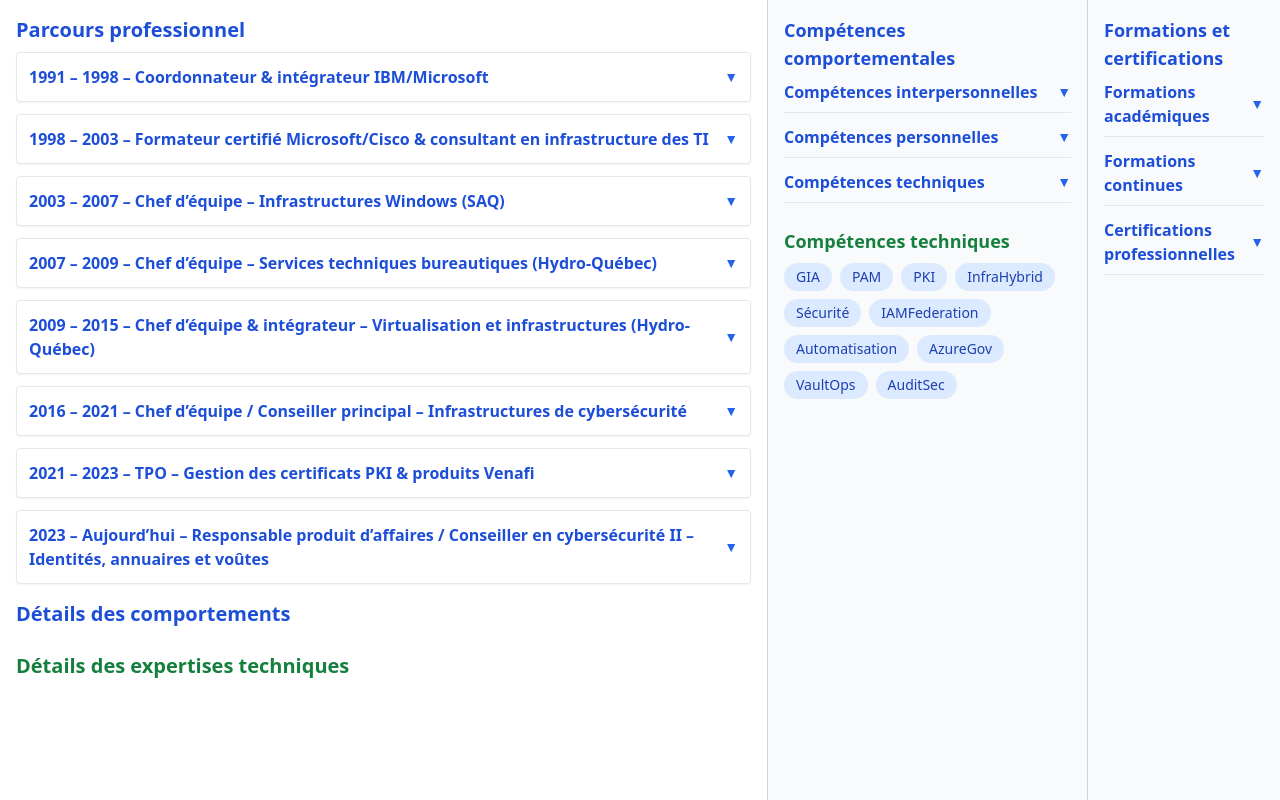
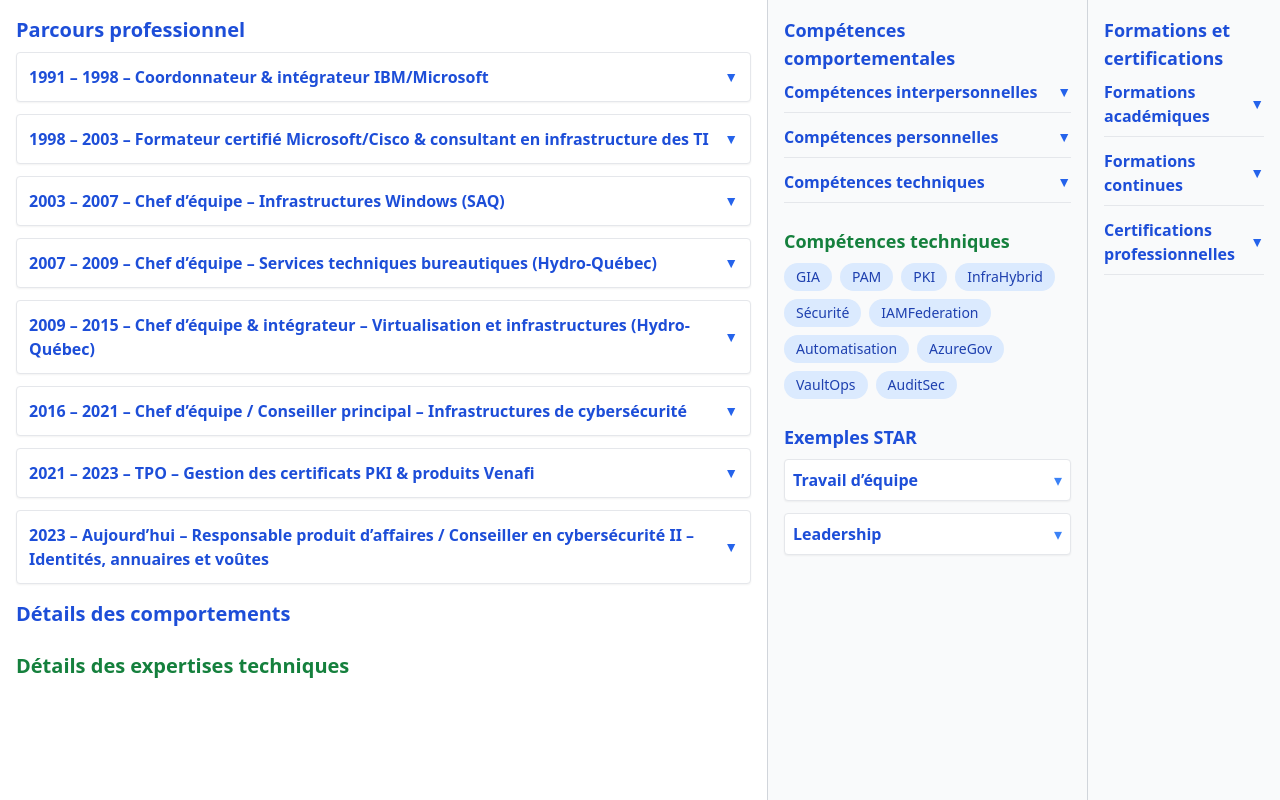
Before and after one commit to yanicktanefo/Dashboard_Entrevue, a plain HTML site: page index.html in a window 1280 px wide. Drawn offline with nearby package versions, Linux system fonts and the light colour scheme.

Commit message:
star de base fonctionne

```diff
--- a/index.html
+++ b/index.html
@@ -3,7 +3,7 @@
 <head>
   <meta charset="UTF-8" />
   <meta name="viewport" content="width=device-width, initial-scale=1.0" />
-  <title>Dashboard Entrevue – Version 3 colonnes</title>
+  <title>Dashboard Entrevue – Version 3 colonnes + Exemples STAR</title>
   <script src="https://cdn.tailwindcss.com"></script>
   <style>
     body {
@@ -58,8 +58,13 @@
         <h2 class="text-lg font-bold text-green-700 mb-2">Compétences techniques</h2>
         <div id="competencesTechniques" class="flex flex-wrap gap-2"></div>
       </section>
+
+      <!-- Exemples STAR -->
+      <section>
+        <h2 class="text-lg font-bold text-blue-700 mb-2">Exemples STAR</h2>
+        <div id="exemplesSTAR" class="space-y-3"></div>
+      </section>
     </div>
-
 
     <!-- ==================== COLONNE 3 – Formations (15%) ==================== -->
     <div class="w-[15%] h-full flex flex-col overflow-y-auto p-4 space-y-6 bg-gray-50">
--- a/script.js
+++ b/script.js
@@ -225,36 +225,62 @@ async function chargerFormationsCertifications() {
 // =========================
 // EXEMPLES STAR
 // =========================
+// === CHARGEMENT DES EXEMPLES STAR ===
 async function chargerExemplesSTAR() {
-  const zone = document.getElementById("exemplesSTAR");
-  zone.innerHTML = `<p class="text-gray-500 italic">Chargement des exemples STAR...</p>`;
+  try {
+    const r = await fetch("star_examples.json");
+    if (!r.ok) throw new Error("Erreur de chargement du fichier STAR");
+    const data = await r.json();
 
-  try {
-    const response = await fetch("star_examples.json");
-    const data = await response.json();
+    const container = document.getElementById("exemplesSTAR");
+    container.innerHTML = "";
 
-    zone.innerHTML = Object.keys(data).map(cat => `
-      <div class="border-b pb-2 mb-2">
-        <h4 class="font-semibold text-blue-700 flex justify-between items-center cursor-pointer" data-cat="${cat}">
-          <span>${cat}</span><span class="text-blue-600 text-sm font-bold">▼</span>
-        </h4>
-        <div id="star-${cat.replace(/\s+/g, '-')}" class="hidden ml-3 mt-1">
-          ${data[cat].map(ex => `
-            <div class="bg-gray-50 p-2 rounded hover:bg-blue-50 transition">
-              <p class="font-semibold text-blue-800">${ex.titre}</p>
-              <p class="text-sm"><strong>S:</strong> ${ex.situation}</p>
-              <p class="text-sm"><strong>T:</strong> ${ex.tache}</p>
-              <p class="text-sm"><strong>A:</strong> ${ex.action}</p>
-              <p class="text-sm"><strong>R:</strong> ${ex.resultat}</p>
-            </div>
-          `).join("")}
-        </div>
-      </div>
-    `).join("");
-  } catch {
-    zone.innerHTML = `<p class="text-red-500">Erreur de chargement des exemples STAR.</p>`;
+    Object.keys(data).forEach(cat => {
+      // Crée un conteneur pour chaque catégorie
+      const section = document.createElement("div");
+      section.className = "bg-white rounded shadow-sm border";
+
+      // En-tête cliquable
+      const header = document.createElement("div");
+      header.className =
+        "flex justify-between items-center cursor-pointer p-2 hover:bg-blue-50";
+      header.innerHTML = `<span class="font-semibold text-blue-700">${cat}</span><span class="text-blue-500">▾</span>`;
+
+      // Contenu caché par défaut
+      const content = document.createElement("div");
+      content.className = "hidden px-4 pb-2";
+
+      // Ajoute les exemples à l’intérieur
+      data[cat].forEach(ex => {
+        const card = document.createElement("div");
+        card.className =
+          "border-l-4 border-blue-300 bg-gray-50 p-3 my-2 rounded";
+        card.innerHTML = `
+          <p class="font-semibold text-gray-800">${ex.titre}</p>
+          <p><strong>S :</strong> ${ex.situation}</p>
+          <p><strong>T :</strong> ${ex.tache}</p>
+          <p><strong>A :</strong> ${ex.action}</p>
+          <p><strong>R :</strong> ${ex.resultat}</p>
+        `;
+        content.appendChild(card);
+      });
+
+      // Toggle du contenu au clic
+      header.addEventListener("click", () => {
+        content.classList.toggle("hidden");
+      });
+
+      section.appendChild(header);
+      section.appendChild(content);
+      container.appendChild(section);
+    });
+  } catch (e) {
+    console.error("Erreur chargement STAR :", e);
+    document.getElementById("exemplesSTAR").innerHTML =
+      `<p class="text-red-500 text-sm">Erreur de chargement des exemples STAR.</p>`;
   }
 }
+
 
 
 // =========================
--- a/star_examples.json
+++ b/star_examples.json
@@ -0,0 +1,20 @@
+{
+  "Travail d’équipe": [
+    {
+      "titre": "Gestion d’un projet transversal",
+      "situation": "Lors d’un projet d’intégration entre les équipes AD et Réseau...",
+      "tache": "Coordonner les efforts et clarifier les responsabilités entre les deux unités.",
+      "action": "J’ai mis en place des rencontres hebdomadaires et un tableau JIRA partagé...",
+      "resultat": "Livraison du projet 3 semaines plus tôt, réduction des incidents post-migration de 40 %."
+    }
+  ],
+  "Leadership": [
+    {
+      "titre": "Transformation Agile",
+      "situation": "L’équipe vivait une résistance forte au changement Agile.",
+      "tache": "Améliorer l’adoption sans imposer.",
+      "action": "J’ai coanimé des ateliers, fait témoigner d’autres équipes, et instauré une rétrospective de confiance.",
+      "resultat": "Engagement accru, 100 % de l’équipe a participé activement après 2 sprints."
+    }
+  ]
+}
```
